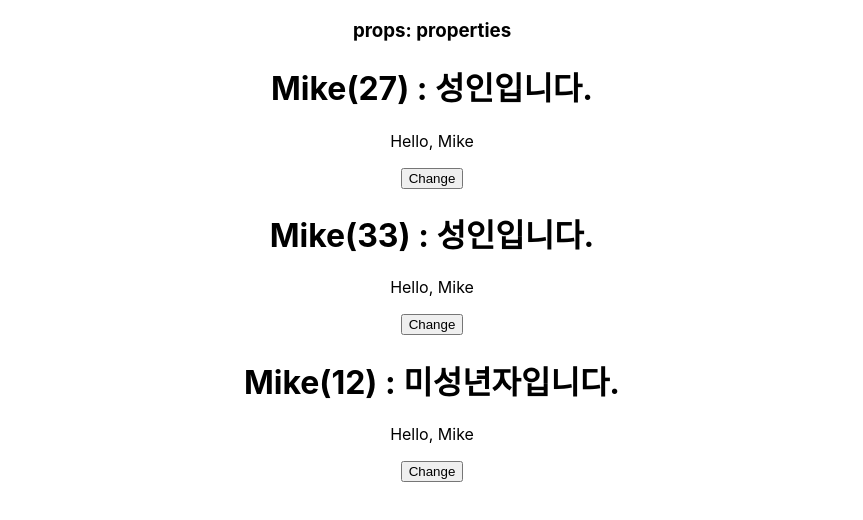
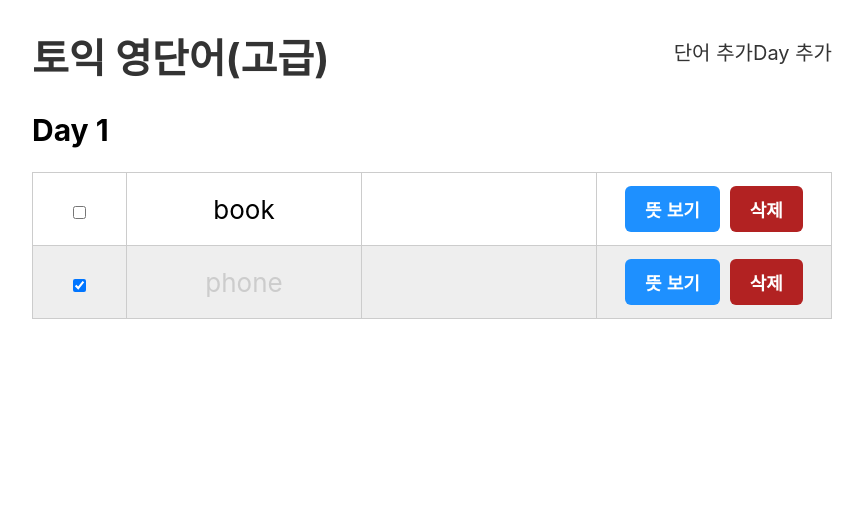
Before and after one commit to minjung-han/practiceCoding, a React (Create React App) app: page /day/1 in a window 1280 px wide. Shown: the top 520 px of the page, without its empty margins (208-1071 px from the left). Built offline with nearby package versions, Linux system fonts and the light colour scheme.

Commit message:
더미 데이터 구현, 라우터 구현 및 Rest API 사용

```diff
--- a/package.json
+++ b/package.json
@@ -8,6 +8,7 @@
     "@testing-library/user-event": "^13.5.0",
     "react": "^17.0.2",
     "react-dom": "^17.0.2",
+    "react-router-dom": "^6.2.1",
     "react-scripts": "5.0.0",
     "web-vitals": "^2.1.4"
   },
--- a/src/App.js
+++ b/src/App.js
@@ -1,20 +1,25 @@
-import logo from './logo.svg';
-import './App.css';
-import Hello from './component/Hello';
-import Welcome from './component/Welcome';
-import styles from "./App.module.css";
-import Props from './component/Props';
-import Event from './component/Event';
+// import './App.css';
+import './index.css';
+import Header from './webPage/Header';
+import DayList from './webPage/DayList';
+import Day from './webPage/Day';
+import {BrowserRouter, Route, Routes } from 'react-router-dom';
+import EmptyPage from './webPage/EmptyPage';
 
 function App() {
   return (
-    <div className="App">
-      <h3>props: properties</h3>
-      <Props age={27} />
-      <Props age={33} />
-      <Props age={12} />
-
-    </div>
+    <BrowserRouter>
+      <div className="App">
+        {/* Header 컴포넌트는 고정시킬거기 때문에 Routes 바깥에 둔다 */}
+        <Header/>
+        <Routes>
+            {/* path에 /는 첫 페이지를 의미한다. */}
+          <Route path="/" element={<DayList/>}/>
+          <Route path="/day/:day" element={<Day/>}/>
+          <Route element={<EmptyPage/>}/>
+        </Routes>
+      </div>
+    </BrowserRouter>
   );
 }
 
--- a/src/component/Event.js
+++ b/src/component/Event.js
@@ -1,7 +1,6 @@
 
 import { useState } from "react";
 
-let name = "Mike";
 
 export default function Event() {
 
--- a/src/component/Hello.js
+++ b/src/component/Hello.js
@@ -1,4 +1,3 @@
-import { useState } from "react";
 import World from "./World";
 import "./Hello.module.css"
 
--- /dev/null
+++ b/src/dataBase/data.json
@@ -0,0 +1,51 @@
+{
+    "days" : [
+        {"id":1, "day": 1},
+        {"id":2, "day": 2},
+        {"id":3, "day": 3}
+    ],
+    "words" : [
+        {
+            "id" : 1,
+            "day" : 1,
+            "eng" : "book",
+            "kor" : "책",
+            "isDone" : false
+        },
+        {
+            "id" : 2,
+            "day" : 1,
+            "eng" : "phone",
+            "kor" : "핸드폰",
+            "isDone" : true
+        },
+        {
+            "id" : 3,
+            "day" : 2,
+            "eng" : "car",
+            "kor" : "자동차",
+            "isDone" : false
+        },
+        {
+            "id" : 4,
+            "day" : 2,
+            "eng" : "pen",
+            "kor" : "펜",
+            "isDone" : false
+        },
+        {
+            "id" : 5,
+            "day" : 3,
+            "eng" : "shoes",
+            "kor" : "신발",
+            "isDone" : false
+        },
+        {
+            "id" : 6,
+            "day" : 3,
+            "eng" : "bag",
+            "kor" : "가방",
+            "isDone" : false
+        }
+    ]
+}
--- a/src/index.css
+++ b/src/index.css
@@ -1,13 +1,132 @@
 body {
   margin: 0;
-  font-family: -apple-system, BlinkMacSystemFont, 'Segoe UI', 'Roboto', 'Oxygen',
-    'Ubuntu', 'Cantarell', 'Fira Sans', 'Droid Sans', 'Helvetica Neue',
+  font-family: -apple-system, BlinkMacSystemFont, "Segoe UI", "Roboto", "Oxygen",
+    "Ubuntu", "Cantarell", "Fira Sans", "Droid Sans", "Helvetica Neue",
     sans-serif;
   -webkit-font-smoothing: antialiased;
   -moz-osx-font-smoothing: grayscale;
+  font-size: 20px;
+}
+
+ol,
+ul {
+  margin: 0;
+  padding: 0;
+  list-style: none;
 }
 
 code {
-  font-family: source-code-pro, Menlo, Monaco, Consolas, 'Courier New',
+  font-family: source-code-pro, Menlo, Monaco, Consolas, "Courier New",
     monospace;
 }
+
+a {
+  text-decoration: none;
+  color: #333;
+}
+
+.App {
+  width: 800px;
+  margin: 0 auto;
+}
+
+.header {
+  position: relative;
+}
+
+.header .menu {
+  position: absolute;
+  top: 10px;
+  right: 0;
+}
+
+.header .link {
+  border: 1px solid #333;
+  padding: 10px;
+  margin-left: 10px;
+  background-color: #efefef;
+  font-weight: bold;
+  border-radius: 4px;
+}
+
+.list_day {
+  display: flex;
+  flex-wrap: wrap;
+}
+
+.list_day li {
+  flex: 20% 0 0;
+  box-sizing: border-box;
+  padding: 10px;
+}
+
+.list_day a {
+  display: block;
+  padding: 20px 0;
+  font-weight: bold;
+  color: #fff;
+  text-align: center;
+  border-radius: 10px;
+  background-color: dodgerblue;
+}
+
+table {
+  border-collapse: collapse;
+  width: 100%;
+}
+table td {
+  width: 25%;
+  height: 70px;
+  border: 1px solid #ccc;
+  text-align: center;
+  font-size: 26px;
+}
+
+table td:first-child {
+  width: 10%;
+}
+
+.off td {
+  background: #eee;
+  color: #ccc;
+}
+
+.btn_del {
+  margin-left: 10px;
+  color: #fff;
+  background-color: firebrick;
+}
+
+button {
+  padding: 10px;
+  font-weight: bold;
+  font-size: 18px;
+  cursor: pointer;
+  border: 0 none;
+  border-radius: 6px;
+  padding: 10px 20px;
+  color: #fff;
+  background-color: dodgerblue;
+}
+
+.input_area {
+  margin-bottom: 10px;
+}
+
+.input_area label {
+  display: block;
+  margin-bottom: 10px;
+}
+
+.input_area input {
+  width: 400px;
+  height: 40px;
+  font-size: 20px;
+  padding: 0 10px;
+}
+
+.input_area select {
+  width: 400px;
+  height: 40px;
+  font-size: 20px;
+}
--- /dev/null
+++ b/src/webPage/Day.js
@@ -0,0 +1,24 @@
+import dummy from "../dataBase/data.json";
+import { useParams } from "react-router-dom";
+import Word from "./Word";
+
+export default function Day() {
+    // dummy의 word를 사용할 것이다.
+    const {day} = useParams();
+                                    //word의 day는 숫자인데 day는 문자열이기 때문에 오류가 난다.
+    const wordList = dummy.words.filter(word => (word.day === Number(day)));
+
+
+    return(
+        <>
+        <h2>Day {day}</h2>
+        <table>
+            <tbody>
+                {wordList.map(word=>(
+                   <Word word={word} key={word.id}/>
+                ))}
+            </tbody>
+        </table>
+        </>
+    );
+}
--- /dev/null
+++ b/src/webPage/DayList.js
@@ -0,0 +1,39 @@
+import { useEffect, useState } from "react";
+import { Link } from "react-router-dom";
+
+export default function DayList() {
+
+    const [days, setDays] = useState([]);
+    const [count, setCount] = useState(0);
+
+    function onClick(){
+        setCount(count + 1);
+    }
+{/**
+    어떤 상태가 바뀌었을 때 동작하는 함수를 작성할 수 있다.
+    첫번째 매개변수로 함수를 받는다
+    useEffect는 상태값이 변경되서 다시 렌더링 된 다음에 호출된다.
+    불필요하게 계속 useEffect가 호출될 수 있기 때문에 두번째 매개변수로 배열을 호출한다.
+*/}
+    useEffect(()=>{
+
+    });
+
+
+    return (
+        <>
+        <ul className="list_day">
+        {/* 단어 리스트에는 6개가 들어있기 때문에
+        반복문을 써줄건데 그때 map을 사용한다.
+        map은 배열을 받아서 또 다른 배열을 반환해준다 */}
+            {days.map(day =>(
+                <li key={day.id}>
+                    <Link to={`/day/${day.day}`}>
+                    Day {day.day}</Link>
+                    </li>
+            ))}
+        </ul>
+        <button onClick={onClick}>{count}</button>
+        </>
+    );
+}
--- /dev/null
+++ b/src/webPage/EmptyPage.js
@@ -0,0 +1,10 @@
+import { Link } from "react-router-dom";
+
+export default function EmptyPage() {
+    return(
+        <>
+            <h2>잘못된 접근입니다.</h2>
+            <Link to="/">돌아가기</Link>
+        </>
+    );
+}
--- /dev/null
+++ b/src/webPage/Header.js
@@ -0,0 +1,16 @@
+import { Link } from "react-router-dom";
+
+export default function Header() {
+    return (
+        <div className="header">
+            <h1>
+                <Link to="/">토익 영단어(고급)</Link>
+            </h1>
+            <div className="menu">
+                <Link to="#x">단어 추가</Link>
+                <Link to="#x">Day 추가</Link>
+            </div>
+
+        </div>
+    );
+}
--- /dev/null
+++ b/src/webPage/Word.js
@@ -0,0 +1,34 @@
+import { useState } from "react";
+
+export default function Word({word}) {
+    const [isShow, setIsShow] = useState(false);
+    const [isDone, setIsDone] = useState(word.isDone);
+
+    function toggleShow() {
+        setIsShow(!isShow)
+    }
+
+    function toggleDone() {
+        setIsDone(!isDone)
+    }
+
+    return(
+    <tr className={isDone? 'off' : ''}>
+        <td>
+            <input type="checkbox" checked={isDone}
+                onChange={toggleDone}
+            />
+        </td>
+        <td>
+            {word.eng}
+        </td>
+        <td>
+            {isShow && word.kor}
+        </td>
+        <td>
+            <button onClick={toggleShow}>뜻 {isShow? '숨기기' : '보기'}</button>
+            <button className="btn_del">삭제</button>
+        </td>
+    </tr>
+    );
+}
```
Also changed, not shown: 1 other file (tests, documents, lock files or other folders).
